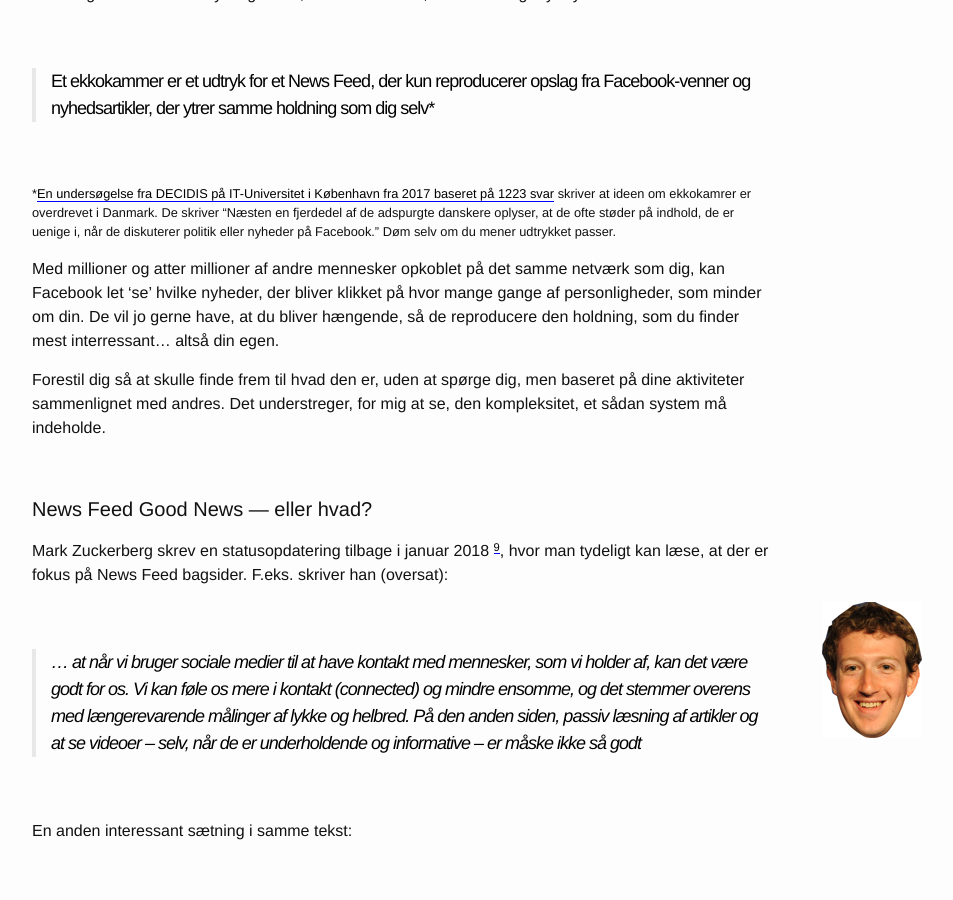
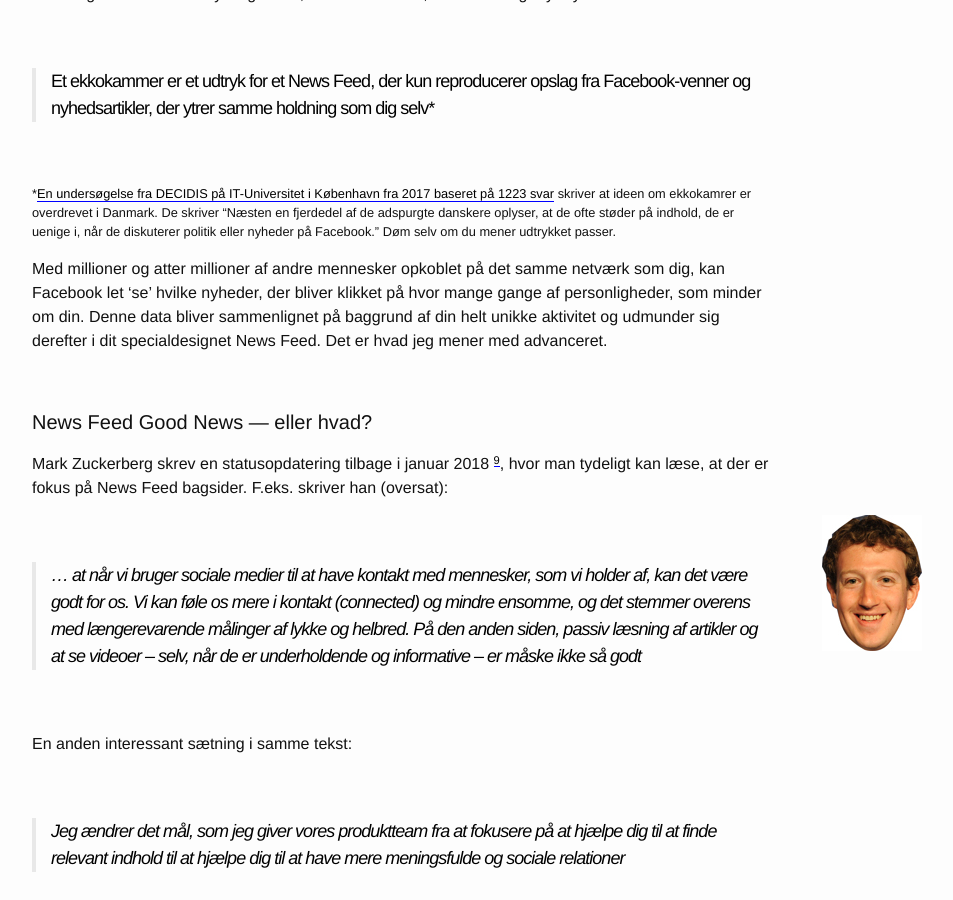
Before and after one commit to peterhoejlundandersen/hilsen, a Jekyll site: the page built from _posts/blogs/2018-04-03-hvorfor-jeg-slettede-min-facebook.markdown, in a window 1280 px wide and 900 px high, scrolled down 10220 px. Shown: the whole window, without its empty margins (238-1191 px from the left). Built offline with Jekyll 4.4.1, drawn with Linux system fonts in a browser that asks for light colours.

Commit message:
lille rettelse

```diff
--- a/_posts/blogs/2018-04-03-hvorfor-jeg-slettede-min-facebook.markdown
+++ b/_posts/blogs/2018-04-03-hvorfor-jeg-slettede-min-facebook.markdown
@@ -278,9 +278,7 @@
 {: .small }
 *[En undersøgelse fra DECIDIS på IT-Universitet i København fra 2017 baseret på 1223 svar](https://www.itu.dk/om-itu/presse/nyheder/2017/forestillingen-om-facebooks-ekkokamre-er-overdrevet){:target="_blank"} skriver at ideen om ekkokamrer er overdrevet i Danmark. De skriver "Næsten en fjerdedel af de adspurgte danskere oplyser, at de ofte støder på indhold, de er uenige i, når de diskuterer politik eller nyheder på Facebook." Døm selv om du mener udtrykket passer.
 
-Med millioner og atter millioner af andre mennesker opkoblet på det samme netværk som dig, kan Facebook let 'se' hvilke nyheder, der bliver klikket på hvor mange gange af personligheder, som minder om din. De vil jo gerne have, at du bliver hængende, så de reproducere den holdning, som du finder mest interressant... altså din egen.
-
-Forestil dig så at skulle finde frem til hvad den er, uden at spørge dig, men baseret på dine aktiviteter sammenlignet med andres. Det understreger, for mig at se, den kompleksitet, et sådan system må indeholde.
+Med millioner og atter millioner af andre mennesker opkoblet på det samme netværk som dig, kan Facebook let 'se' hvilke nyheder, der bliver klikket på hvor mange gange af personligheder, som minder om din. Denne data bliver sammenlignet på baggrund af din helt unikke aktivitet og udmunder sig derefter i dit specialdesignet News Feed. Det er hvad jeg mener med advanceret.
 
 <br>
 
```
